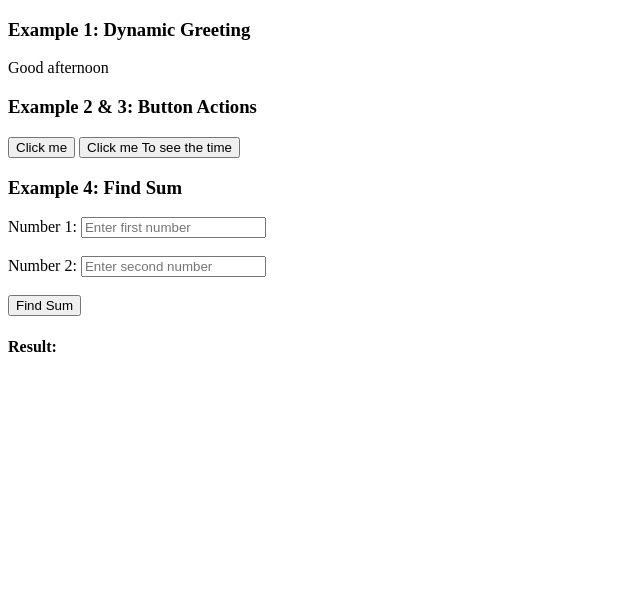
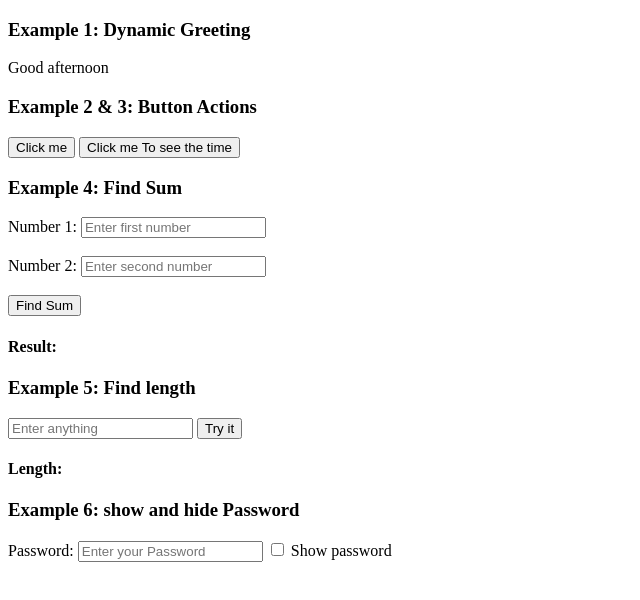
Before and after one commit to guangyuanzhang-cmd/web-app-assignments, a plain HTML site: page javascript/index.html in a window 1280 px wide. Shown: the whole page, without its empty margins (0-640 px from the left). Drawn offline with Linux system fonts and the light colour scheme.

Commit message:
added code

```diff
--- a/greeting-bot.js
+++ b/greeting-bot.js
@@ -27,6 +27,6 @@ const favoriteSubject = "Computer Science";
 
 const favoriteSubjectSentence = "My favorite subject is " + favoriteSubject + ".";
 console.log(favoriteSubjectSentence);
-let goodbye = "Well, it was nice to talk to you. Have a nice day!;
+let goodbye = "Well, it was nice to talk to you. Have a nice day!";
 
 console.log(goodbye);
--- a/javascript/index.html
+++ b/javascript/index.html
@@ -1,10 +1,12 @@
 <!DOCTYPE html>
 <html lang="en">
+
 <head>
     <meta charset="UTF-8">
     <meta name="viewport" content="width=device-width, initial-scale=1.0">
     <title>JavaScript Examples</title>
 </head>
+
 <body>
 
     <!-- Example 1: Dynamic Greeting -->
@@ -34,7 +36,24 @@
     <button onclick="findSum()">Find Sum</button>
     <h4>Result: <span id="sumOutput"></span></h4>
 
+    <!-- Example 5: Click "try it" to get length of the text-->
+    <h3>Example 5: Find length</h3>
+    <input type="anything" id="anything" placeholder="Enter anything">
+    <button onclick="setWordText()"> Try it </button>
+    <h4>Length: <span id="wordLength"></span></h4>
+
+
+    <!-- Example 6: hide and show the password-->
+    <h3>Example 6: show and hide Password</h3>
+    <label for="password">Password:</label>
+    <input type="password" id="password" placeholder="Enter your Password">
+
+    <!-- Checkbox -->
+    <input type="checkbox" id="showPasswordCheckbox" onclick="togglePassword()">
+    <label for="showPasswordCheckbox">Show password</label>
+
 
     <script src="script.js"></script>
 </body>
+
 </html>
--- a/javascript/script.js
+++ b/javascript/script.js
@@ -40,4 +40,31 @@ function findSum() {
 
         document.getElementById("sumOutput").textContent = sum;
 
+
 }
+
+
+function setWordText() {
+
+    let userInput = document.getElementById("anything").value;
+    let length = userInput.length;
+
+    console.log("Length: " + length);
+
+
+    document.getElementById("wordLength").textContent = length;
+}
+
+
+function togglePassword() {
+    let passwordInput = document.getElementById("password");
+    let checkbox = document.getElementById("showPasswordCheckbox");
+
+    // if click checkbox it will show thw password
+    // else it will changed to *
+    if (checkbox.checked) {
+        passwordInput.type = "text";
+    } else {
+        passwordInput.type = "password";
+    }
+}
```
Also changed, not shown: 2 other files.
